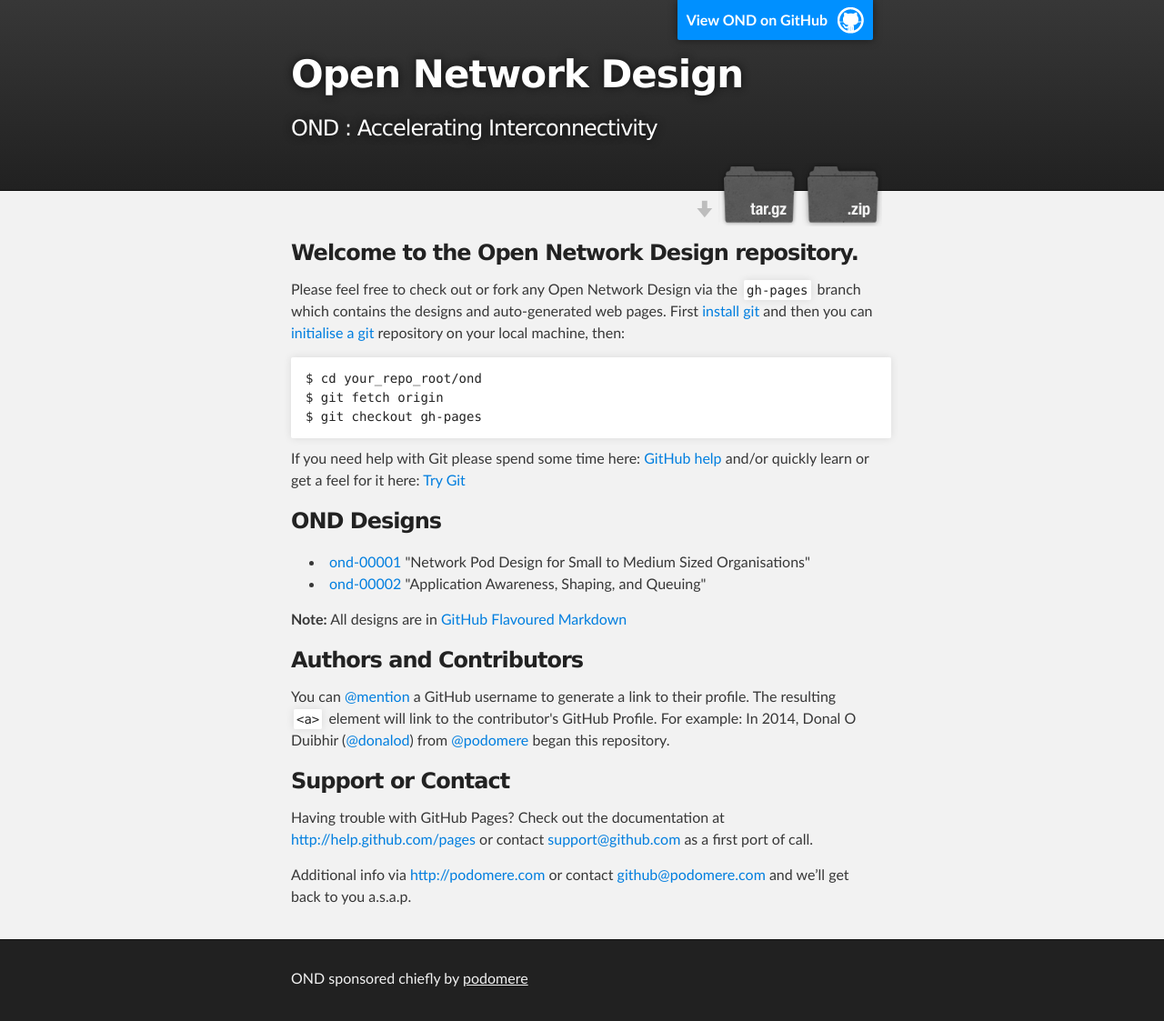
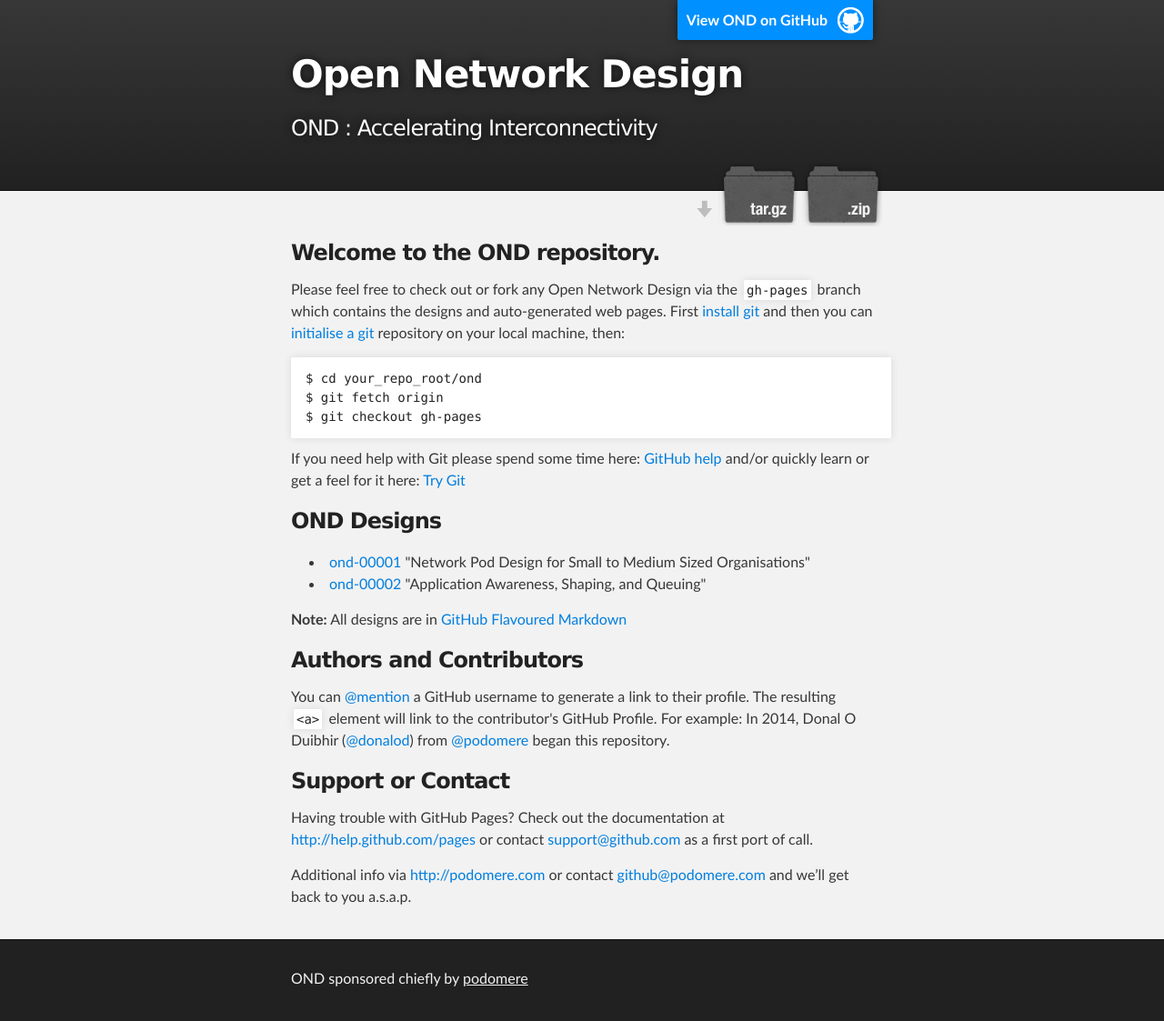
Before and after one commit to podomere/ond, a Jekyll site: the page index.html, which Jekyll copies as it is, in a window 1280 px wide. Shown: the whole page at 91% size. Built offline with Jekyll 4.4.1, drawn with Linux system fonts in a browser that asks for light colours.

Commit message:
Update index.html

```diff
--- a/index.html
+++ b/index.html
@@ -32,7 +32,7 @@
     <div id="main_content_wrap" class="outer">
       <section id="main_content" class="inner">
         <h3>
-<a name="welcome-to-github-pages" class="anchor" href="#welcome-to-github-pages"><span class="octicon octicon-link"></span></a>Welcome to the Open Network Design repository.</h3>
+<a name="welcome-to-github-pages" class="anchor" href="#welcome-to-github-pages"><span class="octicon octicon-link"></span></a>Welcome to the OND repository.</h3>
 
 <p>Please feel free to check out or fork any Open Network Design via the <code>gh-pages</code> branch which contains the designs and auto-generated web pages. First <a href="https://help.github.com/articles/set-up-git">install git</a> and then you can <a href="https://help.github.com/articles/fetching-a-remote">initialise a git</a> repository on your local machine, then:</p>
 
```
